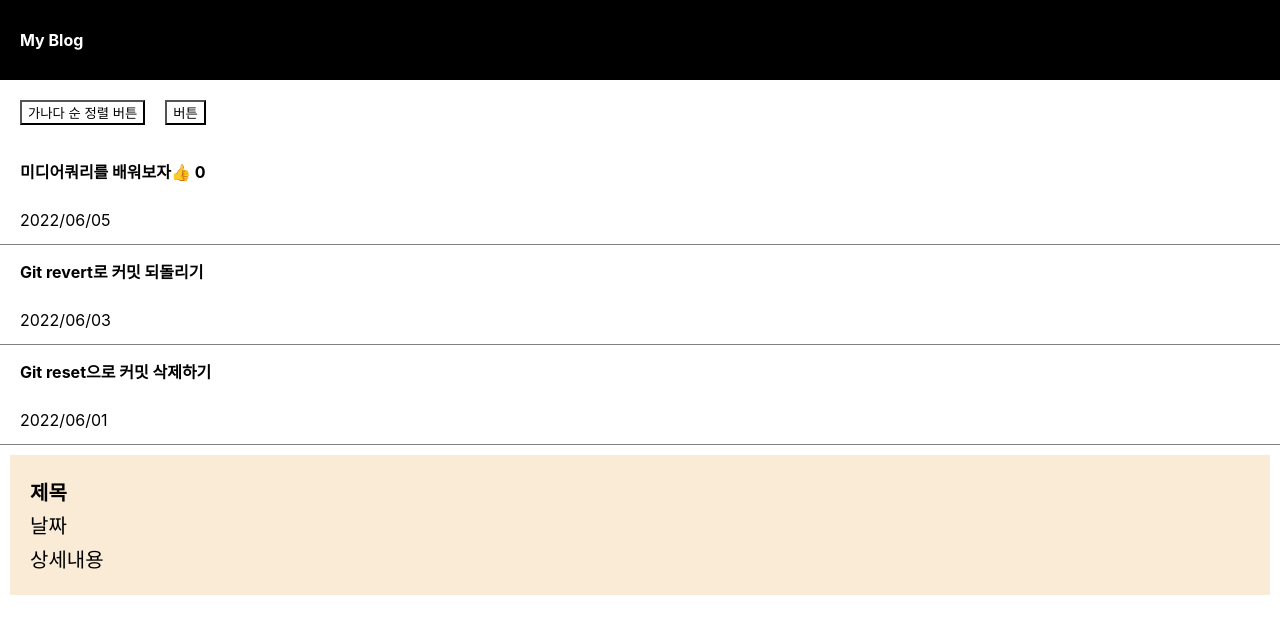
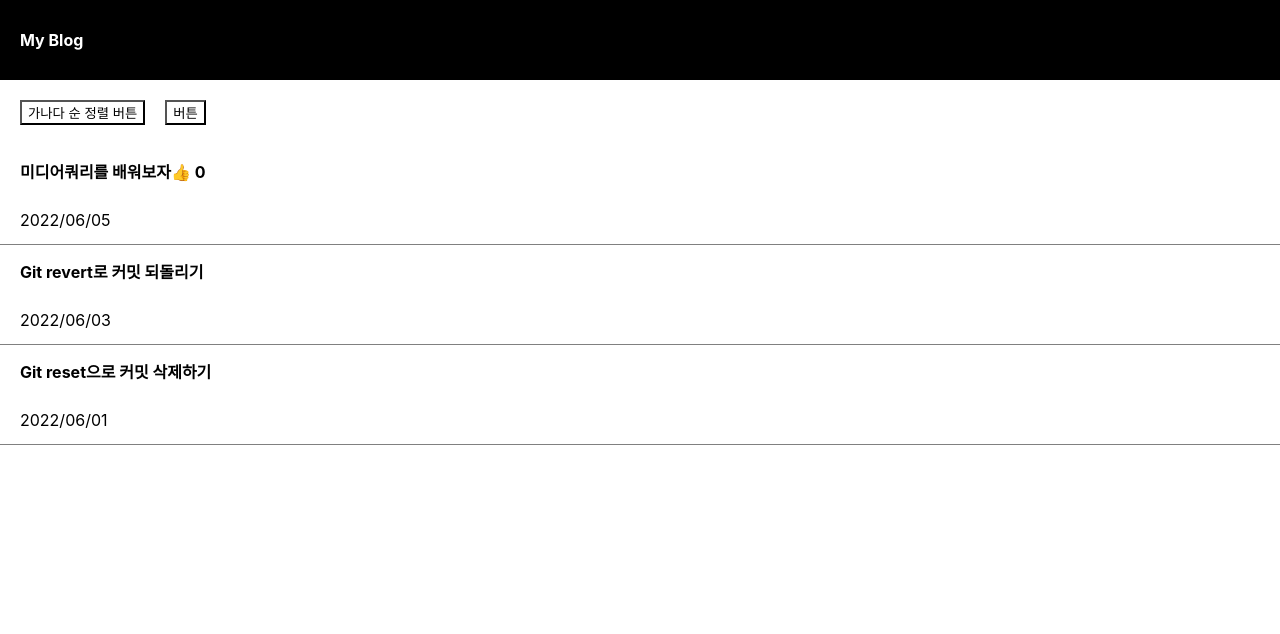
Before and after one commit to hwajj/react-practice-repository, a React (Create React App) app: page / in a window 1280 px wide. Shown: the top 634 px of the page. Built offline with nearby package versions, Linux system fonts and the light colour scheme.

Commit message:
Add a modal

```diff
--- a/src/App.css
+++ b/src/App.css
@@ -52,3 +52,7 @@ button {
 .h-100 {
 	height: 140px;
 }
+
+.pointer {
+	cursor: pointer;
+}
--- a/src/App.js
+++ b/src/App.js
@@ -2,6 +2,7 @@ import React, { useState } from 'react';
 import './App.css';
 
 function App() {
+	let [modal, setModal] = useState(false);
 	let [blogList, setBlogList] = useState([
 		'미디어쿼리를 배워보자',
 		'Git revert로 커밋 되돌리기',
@@ -58,12 +59,14 @@ function App() {
 						<h4>{blogList[1]}</h4>
 						<p>2022/06/03</p>
 					</div>
-					<div className="list">
-						<h4>{blogList[2]}</h4>
+					<div className="list ">
+						<h4 className="pointer" onClick={() => setModal(!modal)}>
+							{blogList[2]}
+						</h4>
 						<p>2022/06/01</p>
 					</div>
 				</div>
-				<Modal></Modal>
+				{modal ? <Modal></Modal> : null}
 			</div>
 		</>
 	);
```
